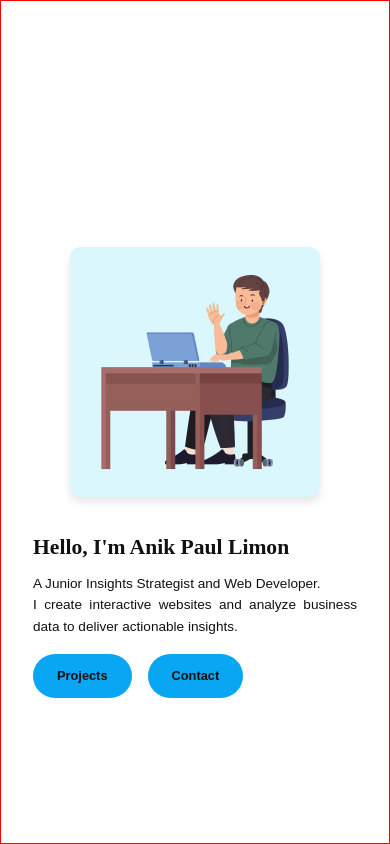
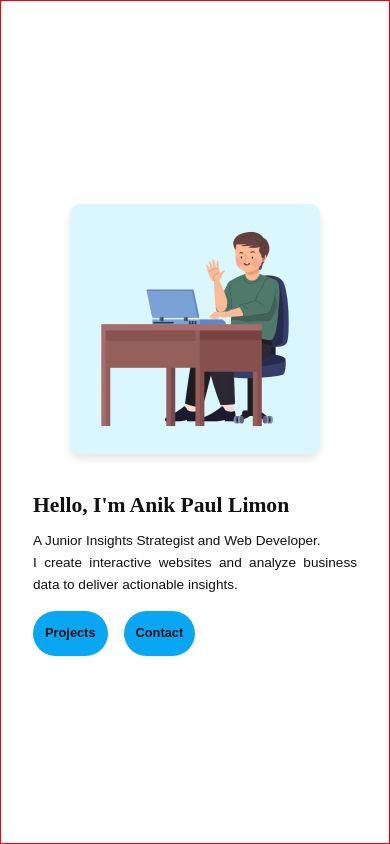
Before and after one commit to ap-limon/advanced_react_portfolio_dynamic, a React app: page / in a window 390 px wide. Shown: the top 844 px of the page. Built offline with nearby package versions, Linux system fonts and the light colour scheme.

Commit message:
hope now it looks good

```diff
--- a/src/styles/components/_Home.scss
+++ b/src/styles/components/_Home.scss
@@ -10,11 +10,10 @@
     @include flex-center();
     @include fadeIn("up", 20px, 1s, ease-in-out);
     text-align: justify;
-    padding-top: 85px;
     gap: 50px;
 
     @media (max-width: 768px) {
-      gap: 25px;
+      gap: 15px;
     }
 
     @media (max-width: 480px) {
@@ -64,7 +63,7 @@
 
     .btn {
       color: var(--text-color);
-      padding: $spacing-sm $spacing-lg;
+      padding: $spacing-sm;
       font-family: $font-poppins;
       background-color: var(--button-background);
       @include responsive-font(1rem, .8rem, .9rem, 1rem);
```
